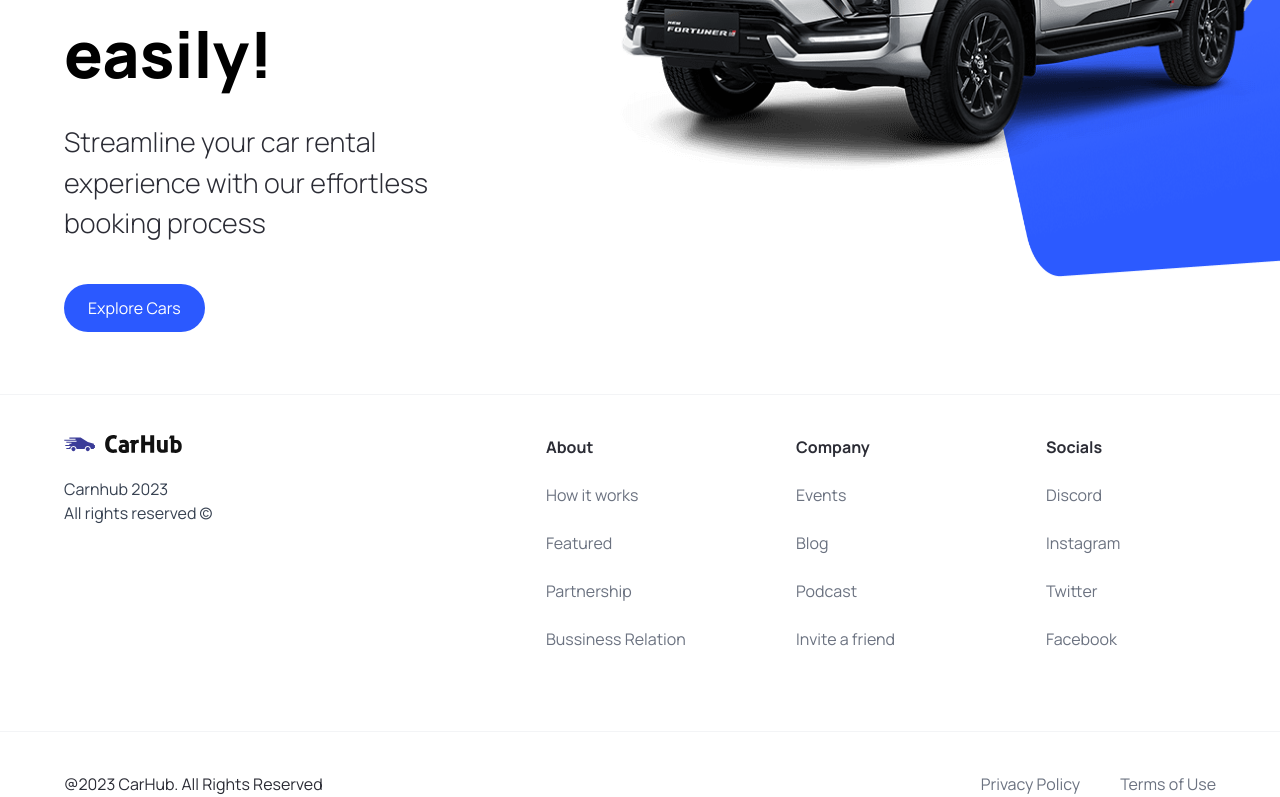
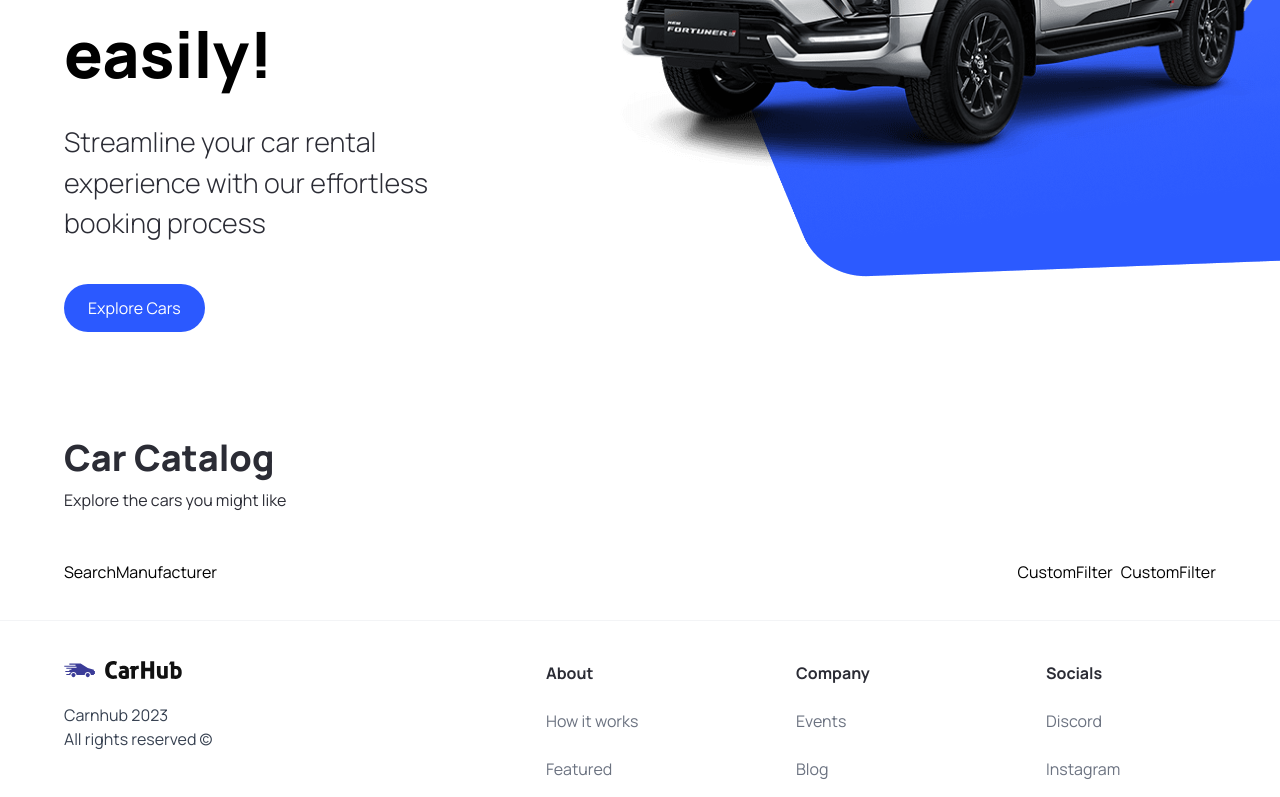
Before and after one commit to Taszczer/Next_js, a Next.js app: page / in a window 1280 px wide. Shown: the part 426-1223 px from the top of the page. Built offline with nearby package versions, Linux system fonts and the light colour scheme.

Commit message:
SearchBar

```diff
--- a/app/page.tsx
+++ b/app/page.tsx
@@ -1,4 +1,6 @@
 import { Hero } from '@/components'
+import CustomFilter from '@/components/CustomFilter'
+import SearchBar from '@/components/SearchBar'
 import Image from 'next/image'
 
 
@@ -6,6 +8,21 @@
   return (
     <main className="overflow-hidden">
       <Hero />
+      <div className='mt-12 padding-x padding-y max-width' id='discover'>
+        <div className='home__text-container'>
+          <h1 className='text-4xl font-extrabold'>Car Catalog</h1>
+          <p>Explore the cars you might like</p>
+        </div>
+
+        <div className='home__filters'>
+          <SearchBar />
+
+          <div className='home__filter-container'>
+            <CustomFilter title="fuel" />
+            <CustomFilter title="year"/>
+          </div>
+        </div>
+      </div>
     </main>
   )
 }
--- /dev/null
+++ b/components/CustomFilter.tsx
@@ -0,0 +1,9 @@
+import React from 'react'
+
+const CustomFilter = () => {
+  return (
+    <div>CustomFilter</div>
+  )
+}
+
+export default CustomFilter
--- a/components/Hero.tsx
+++ b/components/Hero.tsx
@@ -30,8 +30,8 @@
               <div className='hero__image'>
                   <Image src='/hero.png' alt='hero'
                       fill className='object-contain' />
-                  <div className='hero__image-overlay'/>
-              </div>
+                </div>
+                  <div className='hero__image-overlay' />
           </div>
       </div>
   )
--- /dev/null
+++ b/components/SearchBar.tsx
@@ -0,0 +1,24 @@
+'use client'
+
+import { useState } from "react"
+import { SearchManufacturer } from "./"
+
+const SearchBar = () => {
+  const [manufacture, setManufacture] =useState('')
+    const handleSearch = () => {}
+
+  return (
+      <form
+          className='searchbar'
+          onSubmit={handleSearch}>
+            <div className="searchbar__item">
+              <SearchManufacturer
+                manufacturer={manufacture}
+                setManufacturer= { setManufacture }
+              />
+            </div>
+      </form>
+  )
+}
+
+export default SearchBar
--- /dev/null
+++ b/components/SearchManufacturer.tsx
@@ -0,0 +1,10 @@
+import { SearchManufacturerProps } from '@/types'
+import React from 'react'
+
+const SearchManufacturer = ({ manufacturer, setManufacturer}: SearchManufacturerProps ) => {
+  return (
+    <div>SearchManufacturer</div>
+  )
+}
+
+export default SearchManufacturer
--- a/types/index.ts
+++ b/types/index.ts
@@ -6,3 +6,8 @@
     btnType?: 'button' | 'submit'
     handleClick?: MouseEventHandler<HTMLButtonElement>
 }
+
+export interface SearchManufacturerProps {
+    manufacturer: string
+    setManufacturer: (manufacturer: string) => void
+}
```
Also changed, not shown: components/index.ts (+7 -1 lines).
